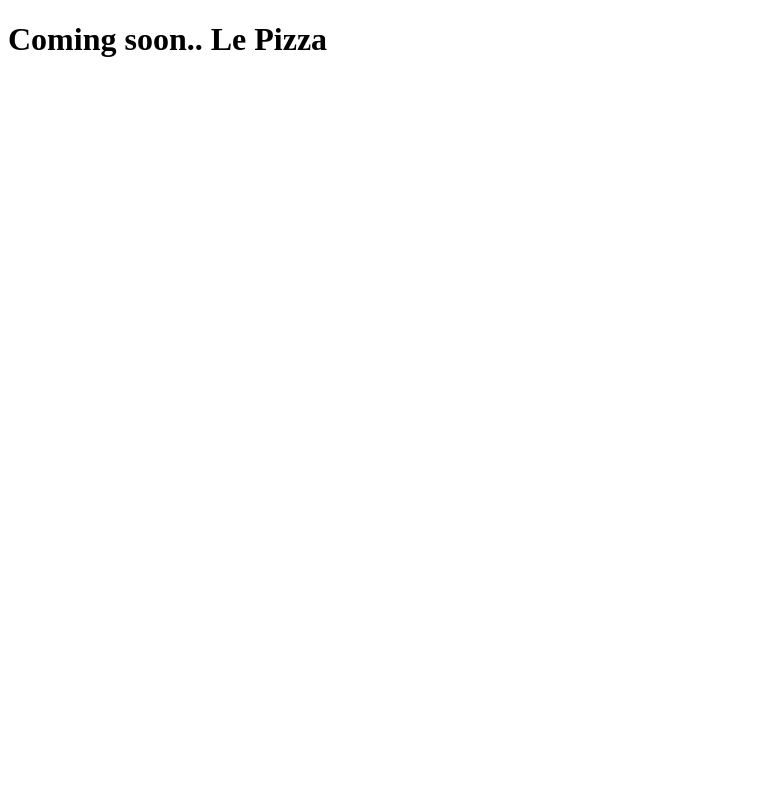
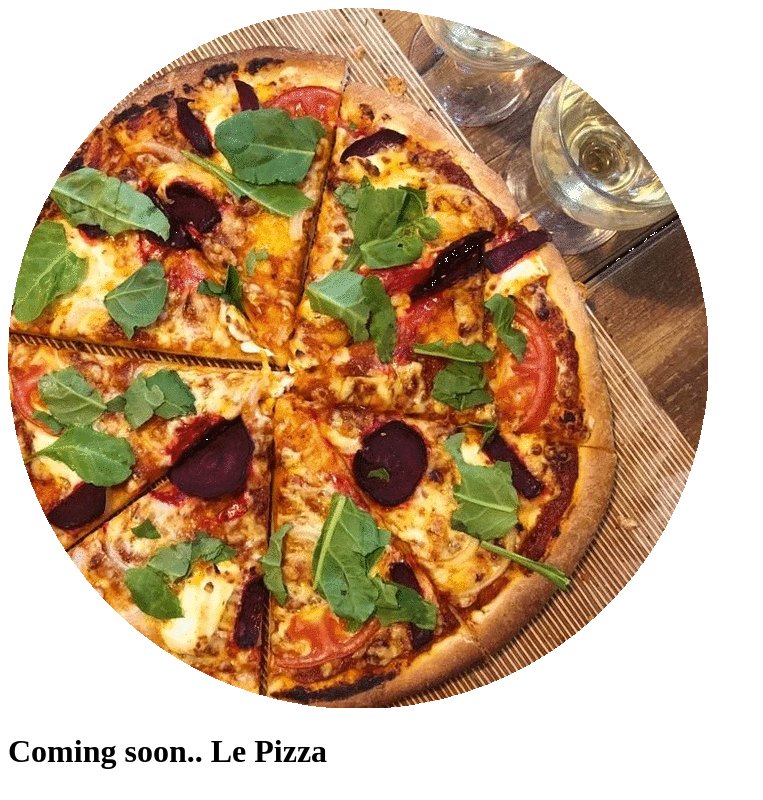
Before and after one commit to littlemisspeluche/git-101, a plain HTML site: page index.html in a window 1280 px wide. Shown: the whole page, without its empty margins (0-763 px from the left). Drawn offline with Linux system fonts and the light colour scheme.

Commit message:
Added Le Pizza logo

```diff
--- a/index.html
+++ b/index.html
@@ -4,6 +4,7 @@
 	<title></title>
 </head>
 <body>
+	<img src="pizza.jpg" alt="Le Pizza logo">
 <h1>Coming soon.. Le Pizza</h1>
 </body>
 </html>
```
Also changed, not shown: pizza.jpg (added).
